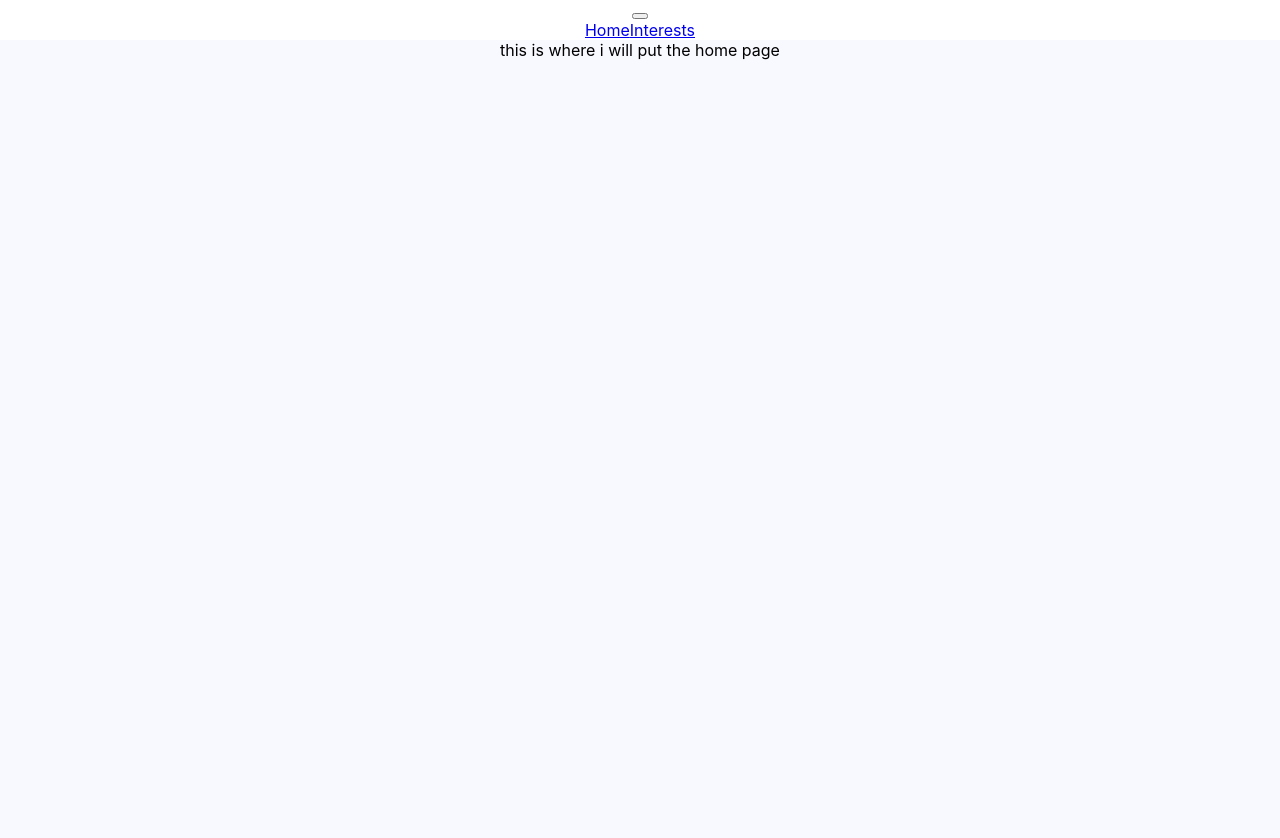
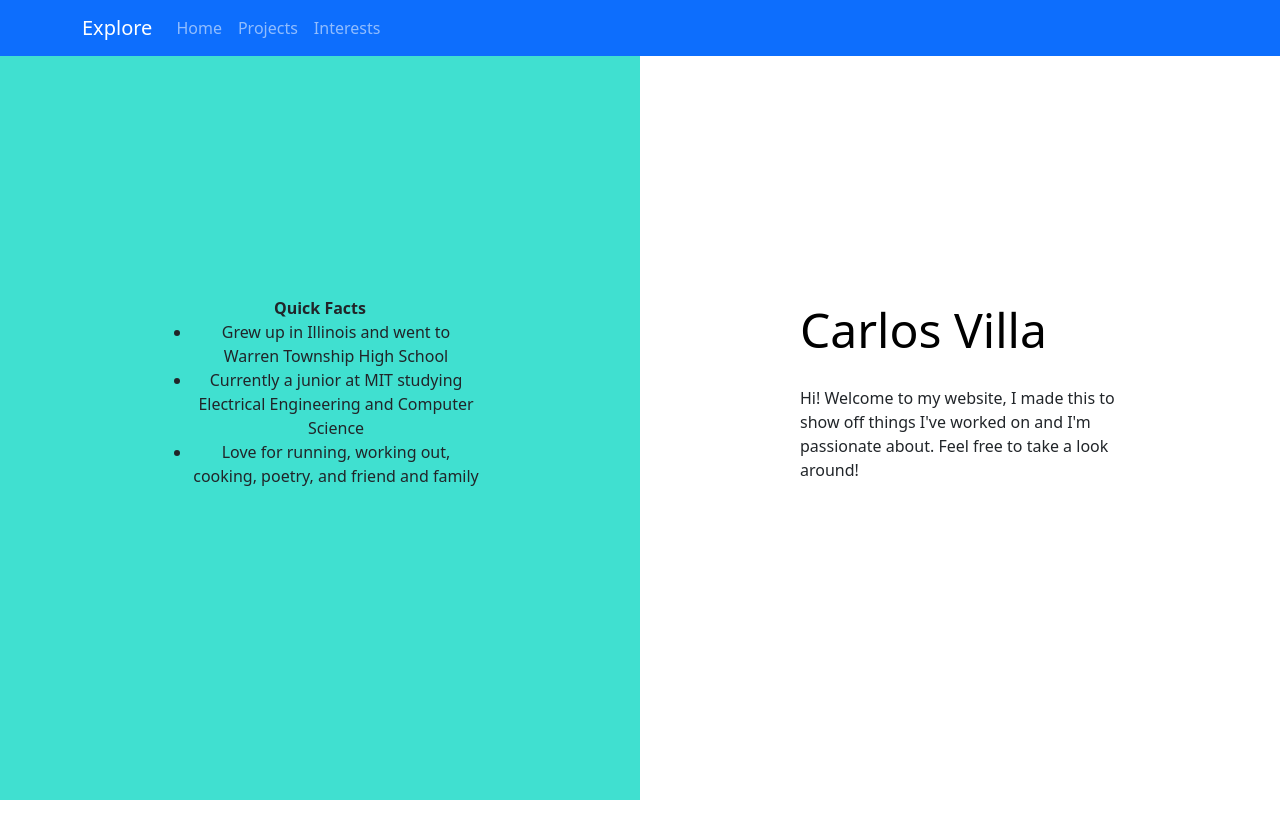
Before and after one commit to CVilla17/CV_website, a React (Create React App) app: page / in a window 1280 px wide. After the commit the page ends 800 px from the top, so only its background shows below. Built offline with nearby package versions, Linux system fonts and the light colour scheme.

Commit message:
Navbar woohoo, and text on home page

```diff
--- a/package.json
+++ b/package.json
@@ -6,11 +6,12 @@
     "@testing-library/jest-dom": "^5.17.0",
     "@testing-library/react": "^13.4.0",
     "@testing-library/user-event": "^13.5.0",
+    "bootstrap": "^5.3.2",
     "react": "^18.2.0",
+    "react-bootstrap": "^2.3.1",
     "react-dom": "^18.2.0",
+    "react-router-dom": "^6.3.0",
     "react-scripts": "5.0.1",
-    "react-bootstrap": "^2.3.1",
-    "react-router-dom": "^6.3.0",
     "web-vitals": "^2.1.4"
   },
   "scripts": {
--- a/src/components/NavbarComp.js
+++ b/src/components/NavbarComp.js
@@ -4,20 +4,24 @@ import { Navbar, Nav, NavDropdown, Container } from "react-bootstrap";
 import { BrowserRouter as Router, Routes, Route, Link } from "react-router-dom";
 //import Interests from "../pages/Interests";
 import Home from "../pages/Home";
+import "bootstrap/dist/css/bootstrap.min.css";
 
 export default class NavbarComp extends Component {
   render() {
     return (
       <Router>
         <div>
-          <Navbar bg="dark" variant={"dark"} expand="lg">
+          <Navbar bg="primary" variant={"dark"} expand="lg">
             <Container>
-              {/* <Navbar.Brand href="#home">React-Bootstrap</Navbar.Brand> */}
+              <Navbar.Brand href="#home">Explore</Navbar.Brand>
               <Navbar.Toggle aria-controls="basic-navbar-nav" />
               <Navbar.Collapse id="basic-navbar-nav">
                 <Nav className="me-auto">
                   <Nav.Link as={Link} to={"/"}>
                     Home
+                  </Nav.Link>
+                  <Nav.Link as={Link} to={"/projects"}>
+                    Projects
                   </Nav.Link>
                   <Nav.Link as={Link} to={"/interests"}>
                     Interests
--- a/src/pages/Home.css
+++ b/src/pages/Home.css
@@ -1,4 +1,42 @@
-.Home {
-  background-color: ghostwhite;
-  height: 100vh;
+.split {
+  height: 100%;
+  width: 50%;
+  position: fixed;
+  z-index: -1;
+  top: 0;
+  overflow-x: hidden;
+  padding-top: 100px;
 }
+
+.left {
+  left: 0;
+  background-color: turquoise;
+}
+
+.right {
+  right: 0;
+}
+
+.centered {
+  position: absolute;
+  top: 50%;
+  left: 50%;
+  transform: translate(-50%, -50%);
+  text-align: centers;
+}
+
+.name_title {
+  font-size: 48px;
+  color: black;
+  text-align: left;
+  padding-bottom: 20px;
+}
+
+.brief_description {
+  text-align: left;
+}
+
+.profile_image {
+  width: 500px;
+  height: auto;
+}
--- a/src/pages/Home.js
+++ b/src/pages/Home.js
@@ -2,12 +2,55 @@ import React, { Component } from "react";
 // import Todos from "../component/todos";
 // import AddTodo from "../component/AddTodo";
 import "../pages/Home.css";
+import { ListSubheader } from "@mui/material";
 
 class Home extends Component {
   // Create a default state of this component with an empty list of todos.
 
   render() {
-    return <div className="Home">this is where i will put the home page</div>;
+    return (
+      <div>
+        {/* <p>Design your About me page </p> */}
+        <div class="split left">
+          <div className="centered">
+            {/* <img
+              className="profile_image"
+              src={profile_pic}
+              alt="Profile Pic"
+            ></img> */}
+            <div>
+              <b>Quick Facts</b>
+              <div text-align="left">
+                <ul>
+                  <li>
+                    Grew up in Illinois and went to Warren Township High School
+                  </li>
+                  <li>
+                    Currently a junior at MIT studying Electrical Engineering
+                    and Computer Science
+                  </li>
+                  <li>
+                    Love for running, working out, cooking, poetry, and friend
+                    and family
+                  </li>
+                </ul>
+              </div>
+            </div>
+          </div>
+          <div className="split right">
+            <div className="centered">
+              <div className="name_title">Carlos Villa</div>
+              <div className="brief_description">
+                Hi! Welcome to my website, I made this to show off things I've
+                worked on and I'm passionate about. Feel free to take a look
+                around!
+              </div>
+              <br></br>
+            </div>
+          </div>
+        </div>
+      </div>
+    );
   }
 }
 
```
Also changed, not shown: src/components/NavbarComp.css (added, +11 -0 lines), 1 other file (tests, documents, lock files or other folders).
